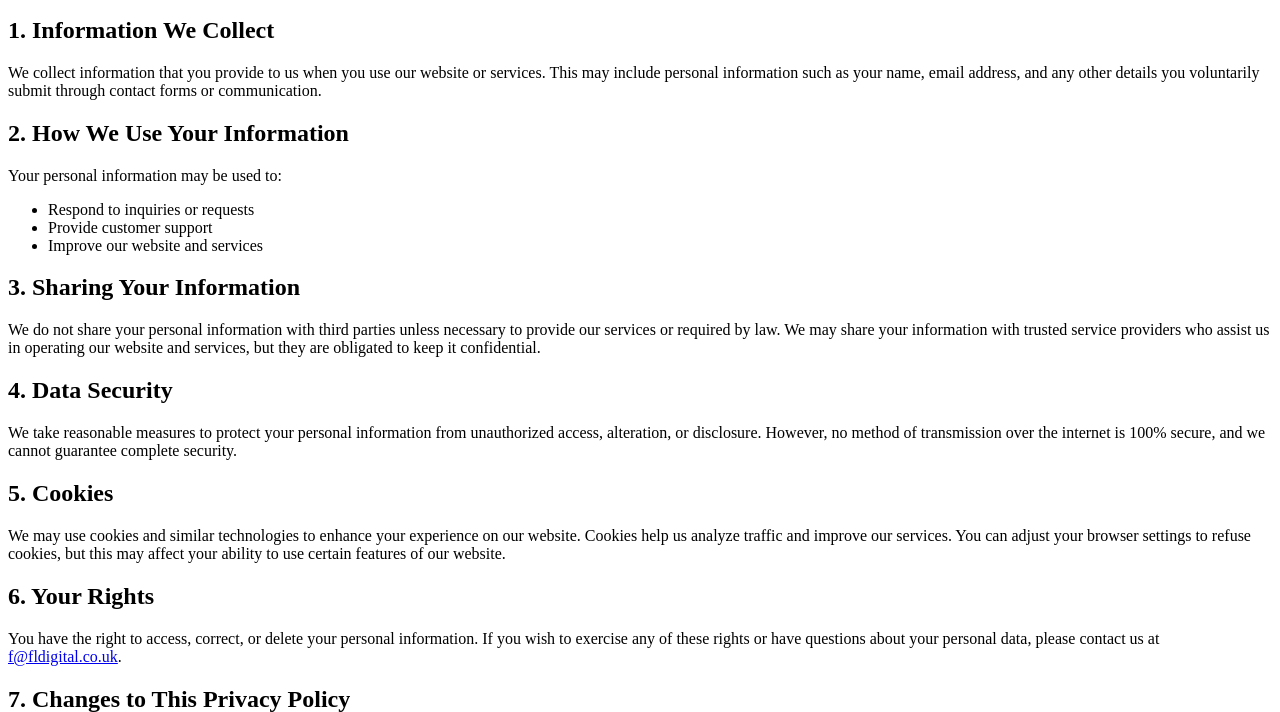
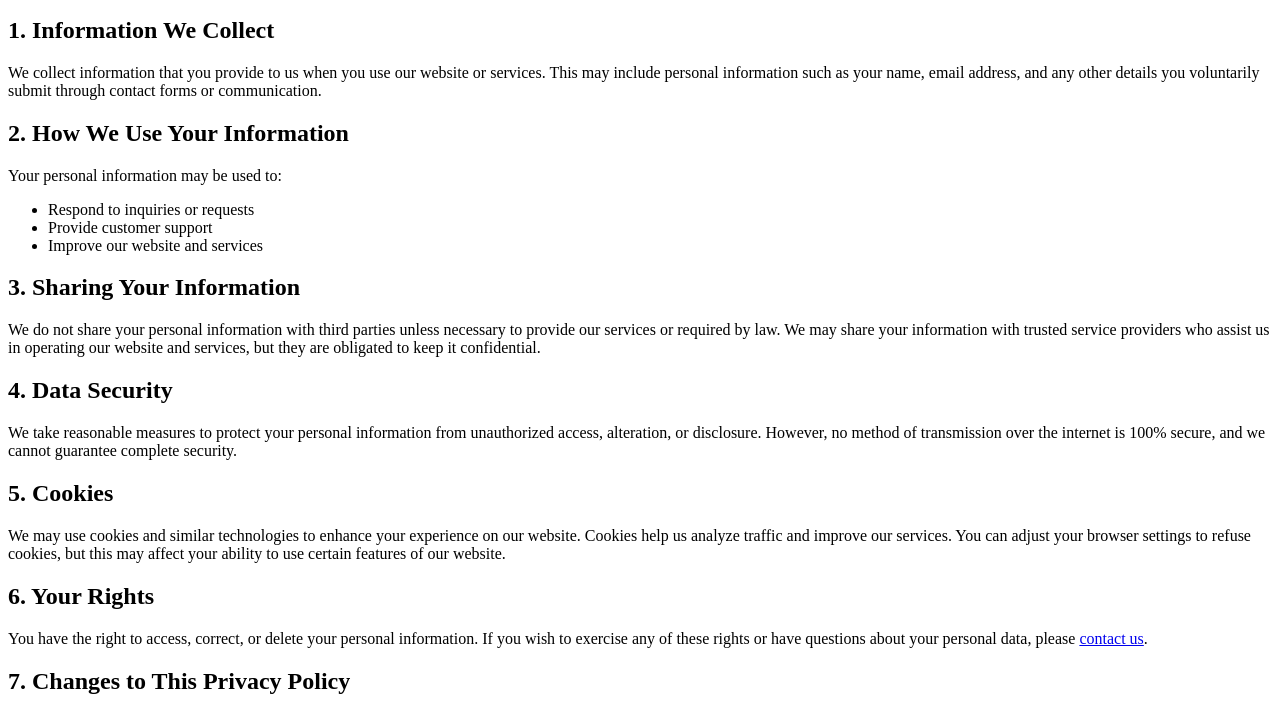
Before and after one commit to 2387493/w, a plain HTML site: page privacy-policy.html in a window 1280 px wide. Shown: the part 101-813 px from the top of the page. Drawn offline with Linux system fonts and the light colour scheme.

Commit message:
Update privacy-policy.html

```diff
--- a/privacy-policy.html
+++ b/privacy-policy.html
@@ -30,7 +30,7 @@
     <p>We may use cookies and similar technologies to enhance your experience on our website. Cookies help us analyze traffic and improve our services. You can adjust your browser settings to refuse cookies, but this may affect your ability to use certain features of our website.</p>
 
     <h2>6. Your Rights</h2>
-    <p>You have the right to access, correct, or delete your personal information. If you wish to exercise any of these rights or have questions about your personal data, please contact us at <a href="mailto:f@fldigital.co.uk">f@fldigital.co.uk</a>.</p>
+    <p>You have the right to access, correct, or delete your personal information. If you wish to exercise any of these rights or have questions about your personal data, please <a href="mailto:f@fldigital.co.uk">contact us</a>.</p>
 
     <h2>7. Changes to This Privacy Policy</h2>
     <p>We may update this Privacy Policy from time to time. Any changes will be posted on this page with an updated date. Please review this policy periodically to stay informed about how we are protecting your information.</p>
```
